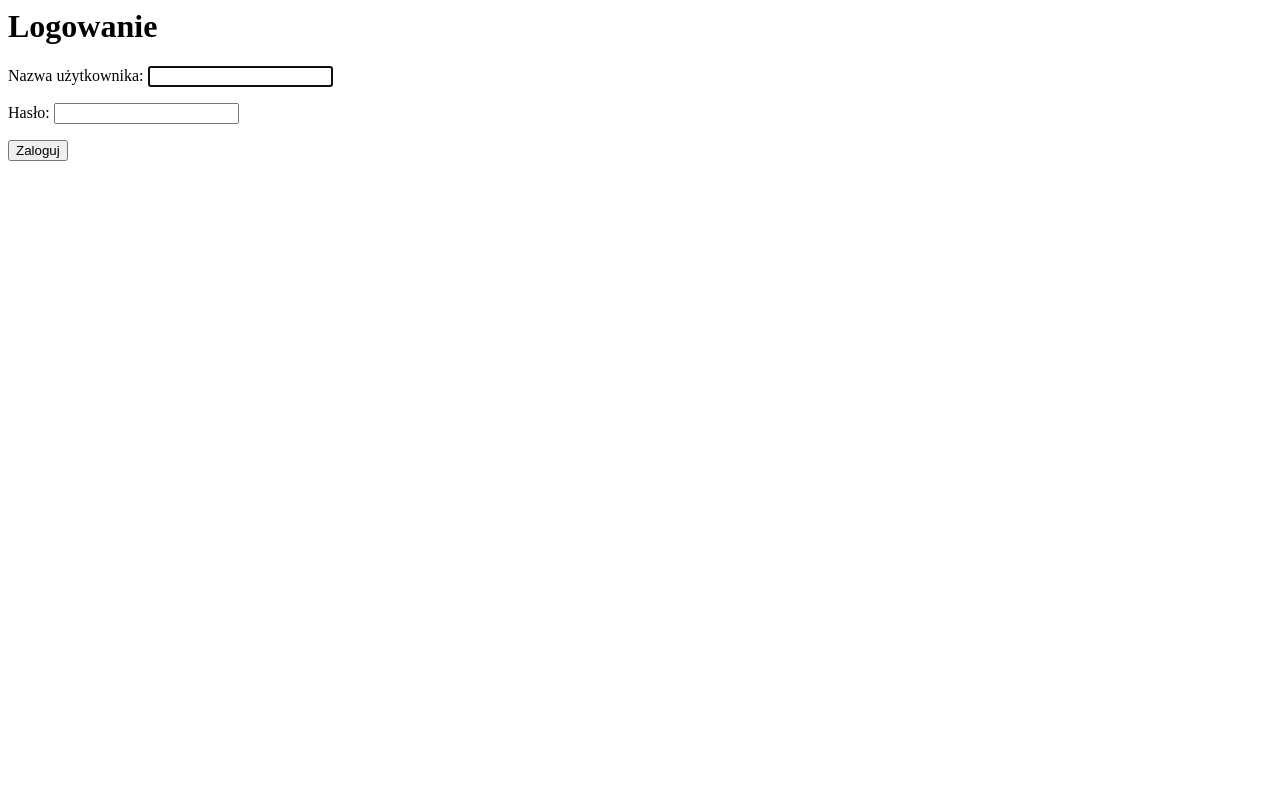
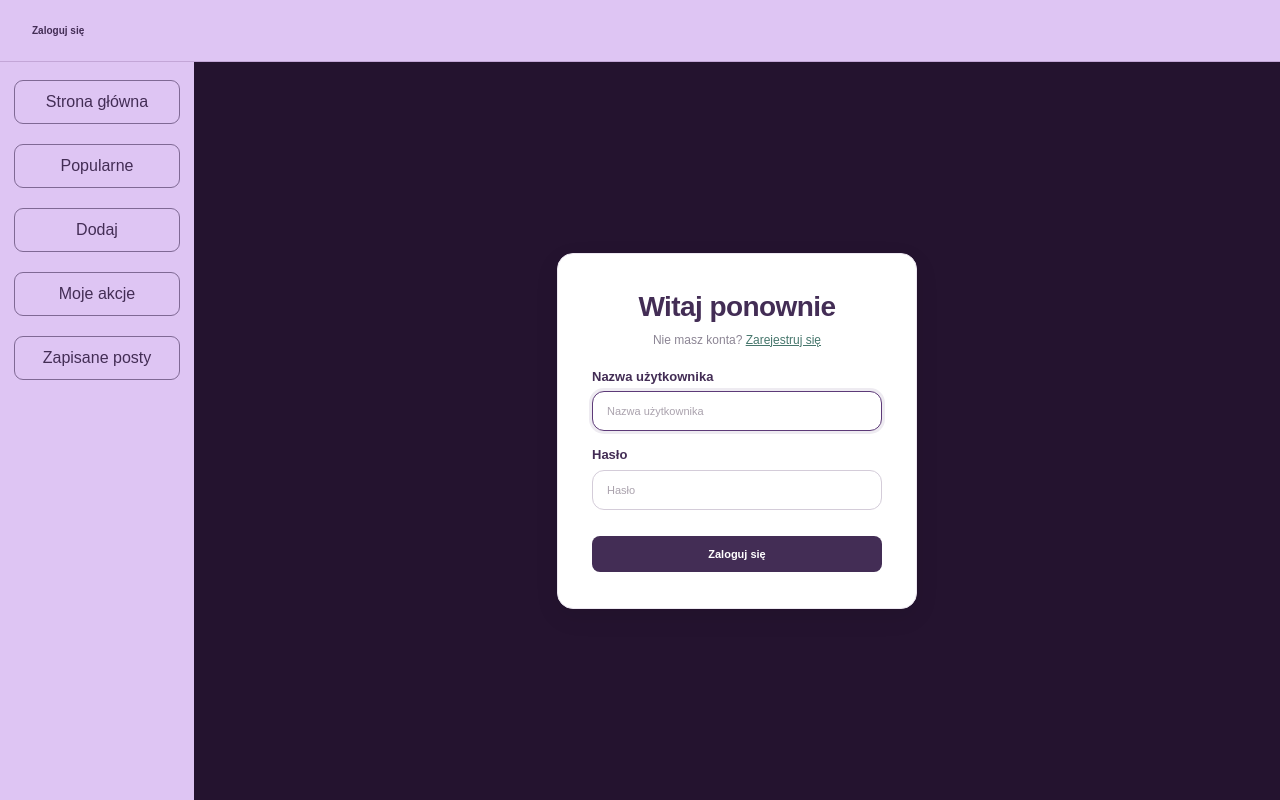
Before and after one commit to km46563/MultiPoem, a Django app: page /accounts/login/ in a window 1280 px wide. Run offline with Django 5.2, Linux system fonts and the light colour scheme.

Commit message:
Registration done, login UI done, no Home yet

```diff
--- a/MultiPoem/settings.py
+++ b/MultiPoem/settings.py
@@ -63,7 +63,7 @@ ROOT_URLCONF = 'MultiPoem.urls'
 TEMPLATES = [
     {
         'BACKEND': 'django.template.backends.django.DjangoTemplates',
-        'DIRS': [],
+        'DIRS': [BASE_DIR / "templates"],
         'APP_DIRS': True,
         'OPTIONS': {
             'context_processors': [
@@ -128,6 +128,9 @@ USE_TZ = True
 # https://docs.djangoproject.com/en/6.1/howto/static-files/
 
 STATIC_URL = 'static/'
+STATICFILES_DIRS = [
+        BASE_DIR / "static",
+        ]
 
 
 # Email
--- a/accounts/forms.py
+++ b/accounts/forms.py
@@ -1,5 +1,5 @@
 from django import forms
-from django.contrib.auth.forms import UserCreationForm
+from django.contrib.auth.forms import UserCreationForm, AuthenticationForm
 from .models import User
 
 
@@ -29,3 +29,17 @@ class RegisterForm(UserCreationForm):
             'placeholder': 'Powtórz hasło',
             'autocomplete': 'new-password',
             })
+
+
+class LoginForm(AuthenticationForm):
+    def __init__(self, *args, **kwargs) -> None:
+        super().__init__(*args, **kwargs)
+
+        self.fields['username'].widget.attrs.update({
+            'placeholder': 'Nazwa użytkownika',
+            'autocomplete': 'username'
+            })
+        self.fields['password'].widget.attrs.update({
+            'placeholder': 'Hasło',
+            'autocomplete': 'current-password'
+            })
--- /dev/null
+++ b/accounts/static/accounts/auth.css
@@ -0,0 +1,160 @@
+.auth-page,
+.auth-page * {
+    box-sizing: border-box;
+}
+
+.auth-page {
+    min-height: calc(100vh - 62px);
+
+    display: flex;
+    align-items: center;
+    justify-content: center;
+
+    padding: 32px 40px;
+}
+
+
+/* CARD */
+
+.auth-card {
+    width: 100%;
+    max-width: 360px;
+
+    padding: 36px 34px;
+
+    background: #ffffff;
+
+    border: 1px solid #ece7f0;
+    border-radius: 16px;
+    box-shadow: 0 8px 24px rgba(0, 0, 0, 0.08);
+}
+
+
+/* HEADER */
+
+.auth-header {
+    margin-bottom: 20px;
+
+    text-align: center;
+}
+
+.auth-header h2 {
+    margin: 0 0 8px;
+
+    color: #432d55;
+
+    font-size: 28px;
+    font-weight: 700;
+    line-height: 1.2;
+    letter-spacing: -0.02em;
+}
+
+.auth-header p {
+    margin: 0;
+
+    color: #8c8594;
+
+    font-size: 12px;
+    line-height: 1.4;
+}
+
+.auth-header a {
+    color: #46766c;
+}
+
+
+/* FORM */
+
+.auth-form {
+    display: flex;
+    flex-direction: column;
+
+    gap: 16px;
+}
+
+.form-field {
+    display: flex;
+    flex-direction: column;
+
+    gap: 7px;
+}
+
+.form-field label {
+    color: #432d55;
+
+    font-size: 13px;
+    font-weight: 700;
+
+    line-height: 1.2;
+}
+
+.form-field input {
+    width: 100%;
+    height: 40px;
+
+    padding: 0 14px;
+
+    color: #3f2d50;
+
+    font: inherit;
+    font-size: 11px;
+
+    background: #ffffff;
+
+    border: 1.5px solid #d4ccd9;
+    border-radius: 12px;
+
+    outline: none;
+
+    transition: border-color 0.2s ease, box-shadow 0.2s ease;
+}
+
+.form-field input:focus {
+    border-color: #5d3a78;
+    box-shadow: 0 0 0 3px rgba(93, 58, 120, 0.1);
+}
+
+.form-field input::placeholder {
+    color: #aaa2ad;
+}
+
+
+/* REGISTER BUTTON */
+
+.auth-button {
+    width: 100%;
+    height: 36px;
+
+    margin-top: 10px;
+
+    padding: 0 16px;
+
+    color: #ffffff;
+
+    font-size: 11px;
+    font-weight: 600;
+
+    background: #432d55;
+
+    border: none;
+    border-radius: 8px;
+
+    cursor: pointer;
+}
+
+.auth-button:hover {
+    background: #382447;
+}
+
+/* FORM ERRORS */
+
+.errorlist {
+    margin: 0;
+    padding: 0;
+
+    list-style: none;
+
+    color: #b3261e;
+
+    font-size: 10px;
+}
--- a/accounts/templates/accounts/login.html
+++ b/accounts/templates/accounts/login.html
@@ -1,9 +1,97 @@
-<h1>Logowanie</h1>
+{% extends "base.html" %}
+{% load static %}
 
-<form method="post">
-  {% csrf_token %}
 
-  {{ form.as_p }}
+{% block title %}
+    Logowanie
+{% endblock %}
 
-  <button type="submit">Zaloguj</button>
-</form>
+
+{% block page_title %}
+    Zaloguj się
+{% endblock %}
+
+
+{% block styles %}
+    <link
+        rel="stylesheet"
+        href="{% static 'accounts/auth.css' %}"
+    >
+{% endblock %}
+
+
+{% block content %}
+
+<div class="auth-page">
+
+    <section class="auth-card">
+
+        <div class="auth-header">
+
+            <h2>
+                Witaj ponownie
+            </h2>
+
+            <p>
+                Nie masz konta?
+
+                <a href="{% url 'accounts:register' %}">
+                    Zarejestruj się
+                </a>
+            </p>
+
+        </div>
+
+
+        <form method="post" class="auth-form">
+
+            {% csrf_token %}
+
+
+            {% if form.non_field_errors %}
+                <div class="form-errors">
+                    {{ form.non_field_errors }}
+                </div>
+            {% endif %}
+
+
+            <div class="form-field">
+
+                <label for="{{ form.username.id_for_label }}">
+                    Nazwa użytkownika
+                </label>
+
+                {{ form.username }}
+
+                {{ form.username.errors }}
+
+            </div>
+
+
+            <div class="form-field">
+
+                <label for="{{ form.password.id_for_label }}">
+                    Hasło
+                </label>
+
+                {{ form.password }}
+
+                {{ form.password.errors }}
+
+            </div>
+
+
+            <button
+                type="submit"
+                class="auth-button"
+            >
+                Zaloguj się
+            </button>
+
+        </form>
+
+    </section>
+
+</div>
+
+{% endblock %}
--- a/accounts/urls.py
+++ b/accounts/urls.py
@@ -1,6 +1,7 @@
 from django.contrib.auth.views import LoginView, LogoutView
 from django.urls import path
 
+from .forms import LoginForm
 from . import views
 
 
@@ -9,6 +10,6 @@ app_name = 'accounts'
 
 urlpatterns = [
         path('register/', views.register, name='register'),
-        path('login/', LoginView.as_view(template_name='accounts/login.html'), name='login'),
+        path('login/', LoginView.as_view(template_name='accounts/login.html', authentication_form=LoginForm), name='login'),
         path('logout/', view=LogoutView.as_view(), name='logout'),
         ]
--- a/static/css/base.css
+++ b/static/css/base.css
@@ -0,0 +1,80 @@
+* {
+  box-sizing: border-box;
+ }
+
+ html, body {
+   margin: 0;
+   min-height: 100%;
+ }
+
+ body {
+   min-height: 100vh;
+   font-family: Arial, sans-serif;
+   color: #3f2d50;
+ }
+
+ .topbar {
+   height: 62px;
+   display: flex;
+   align-items: center;
+   justify-content: space-between;
+   padding: 0 32px;
+   background: #dec5f3;
+   border-bottom: 1px solid #c3a6d7;
+ }
+
+ .page-title {
+   margin: 0;
+   color: #432d55;
+   font-size: 10px;
+   font-weight: 700;
+   line-height: 1;
+ }
+
+ .support-button {
+   padding: 9px 16px;
+   color: #3f2d50;
+   text-decoration: none;
+   border: 1px solid #ccb3dd;
+   border-radius: 10px;
+ }
+
+ .app-layout {
+   display: flex;
+   min-height: calc(100vh - 62px);
+ }
+
+ .sidebar {
+   width: 194px;
+   flex-shrink: 0;
+   padding: 18px 14px;
+   background: #dec5f3;
+ }
+
+ .sidebar-nav {
+   display: flex;
+   flex-direction: column;
+   gap: 20px;
+ }
+
+ .sidebar-link {
+   background: transparent;
+   display: block;
+   padding: 12px;
+   text-align: center;
+   text-decoration: none;
+   color: #432d55;
+   border: 1.5px solid #7f6994;
+   border-radius: 9px;
+ }
+
+ .sidebar-link-active {
+   color: white;
+   background: #432d55;
+ }
+
+ .main-content {
+   flex: 1;
+   min-width: 0;
+   background: #24132f;
+ }
--- a/templates/base.html
+++ b/templates/base.html
@@ -33,12 +33,14 @@
       <aside class="sidebar">
         <nav class="sidebar-nav">
 
-          <a href="{% url='home' %}" class="sidebar-link">Strona główna</a>
-          <a href="{% url='popular' %}" class="sidebar-link">Popularne</a>
-          <a href="{% url='upload' %}" class="sidebar-link">Dodaj</a>
-          <a href="{% url='my-actions' %}" class="sidebar-link">Moje akcje</a>
-          <a href="{% url='saved-posts' %}" class="sidebar-link">Zapisane posty</a>
+          <a href="#" class="sidebar-link">Strona główna</a>
+          <a href="#" class="sidebar-link">Popularne</a>
+          <a href="#" class="sidebar-link">Dodaj</a>
+          <a href="#" class="sidebar-link">Moje akcje</a>
+          <a href="#" class="sidebar-link">Zapisane posty</a>
         </nav>
+
+
       </aside>
 
       <main class="main-content">
```
Also changed, not shown: accounts/templates/accounts/register.html (+82 -8 lines), accounts/views.py (+5 -5 lines), accounts/static/accounts/auth.js (added), accounts/static/css/accounts/register.js (deleted).
